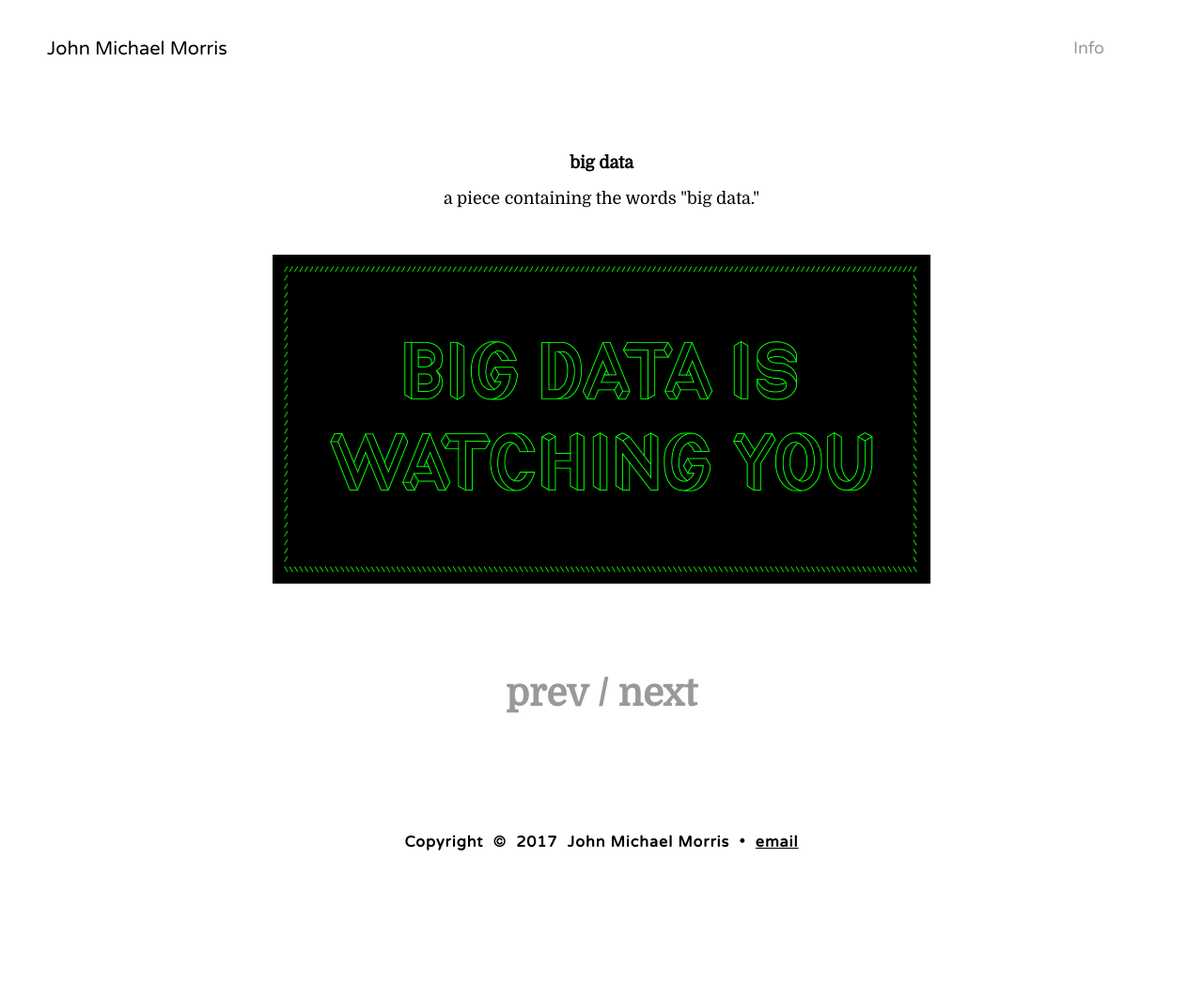
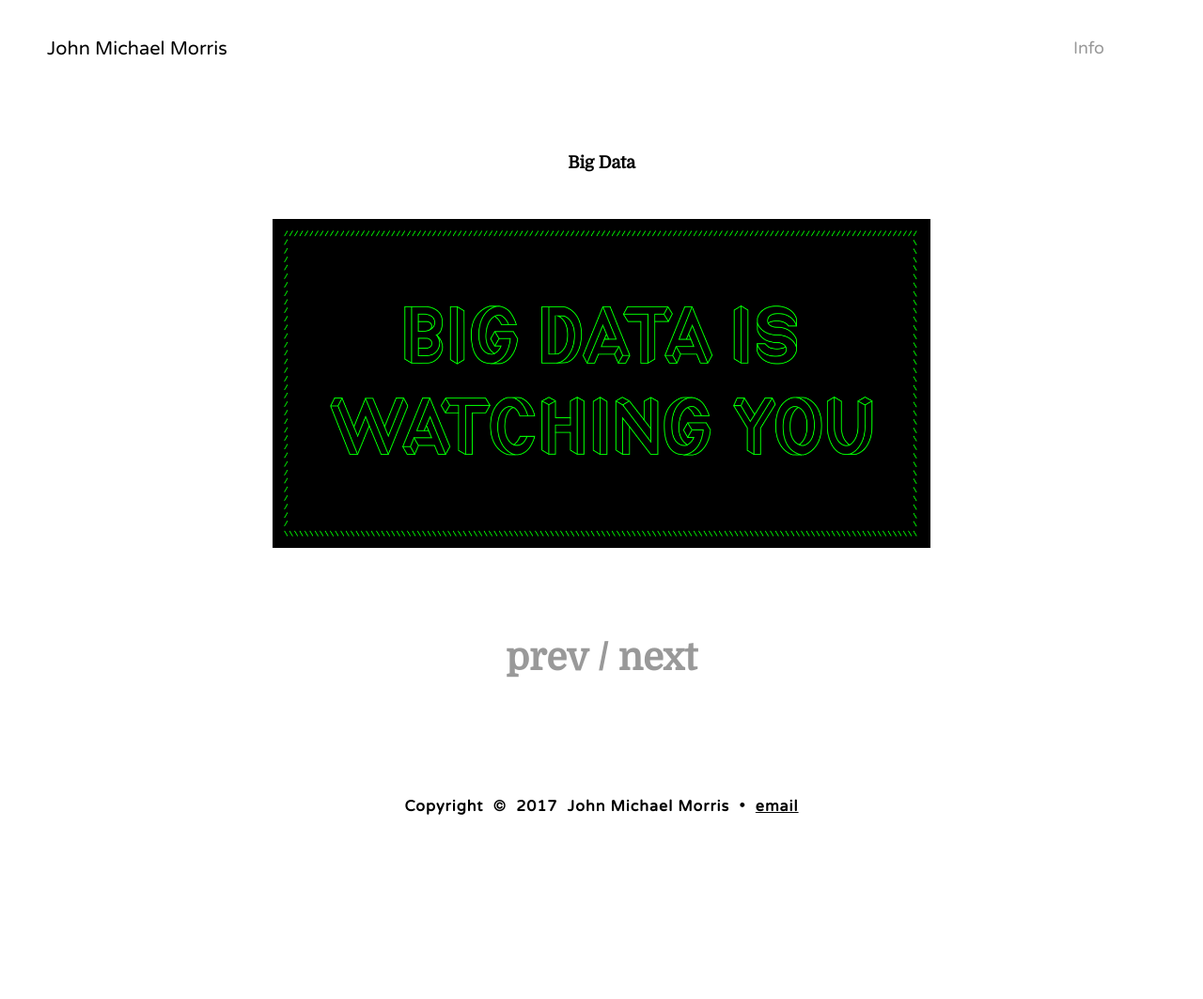
Before and after one commit to jmojmojmo/jmojmojmo.github.io, a Jekyll site: the page built from _posts/2017-08-23-big-data.md, in a window 1280 px wide. Shown: the whole page at 94% size. Built offline with Jekyll 4.4.1, drawn with Linux system fonts in a browser that asks for light colours.

Commit message:
Update 2017-08-23-big-data.md

```diff
--- a/_posts/2017-08-23-big-data.md
+++ b/_posts/2017-08-23-big-data.md
@@ -1,10 +1,10 @@
 ---
 layout: post
-title: big data
-subtitle: a piece containing the words "big data."
+title:
+subtitle:
 images: bigdata.gif
 thumbnail: bigdata.gif
 col-width: 2
 img-col-width: 2
-order: 0
+order: 13
 ---
```
